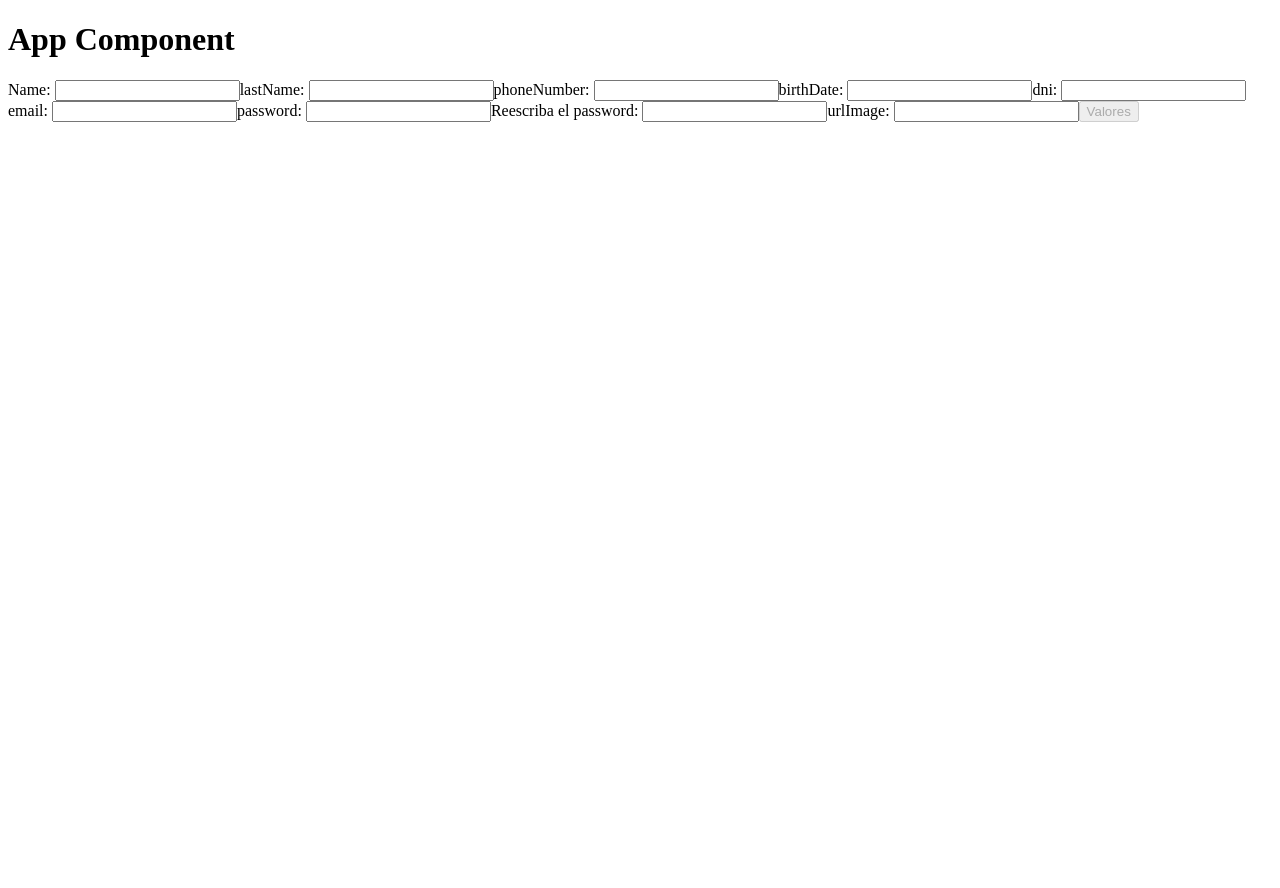
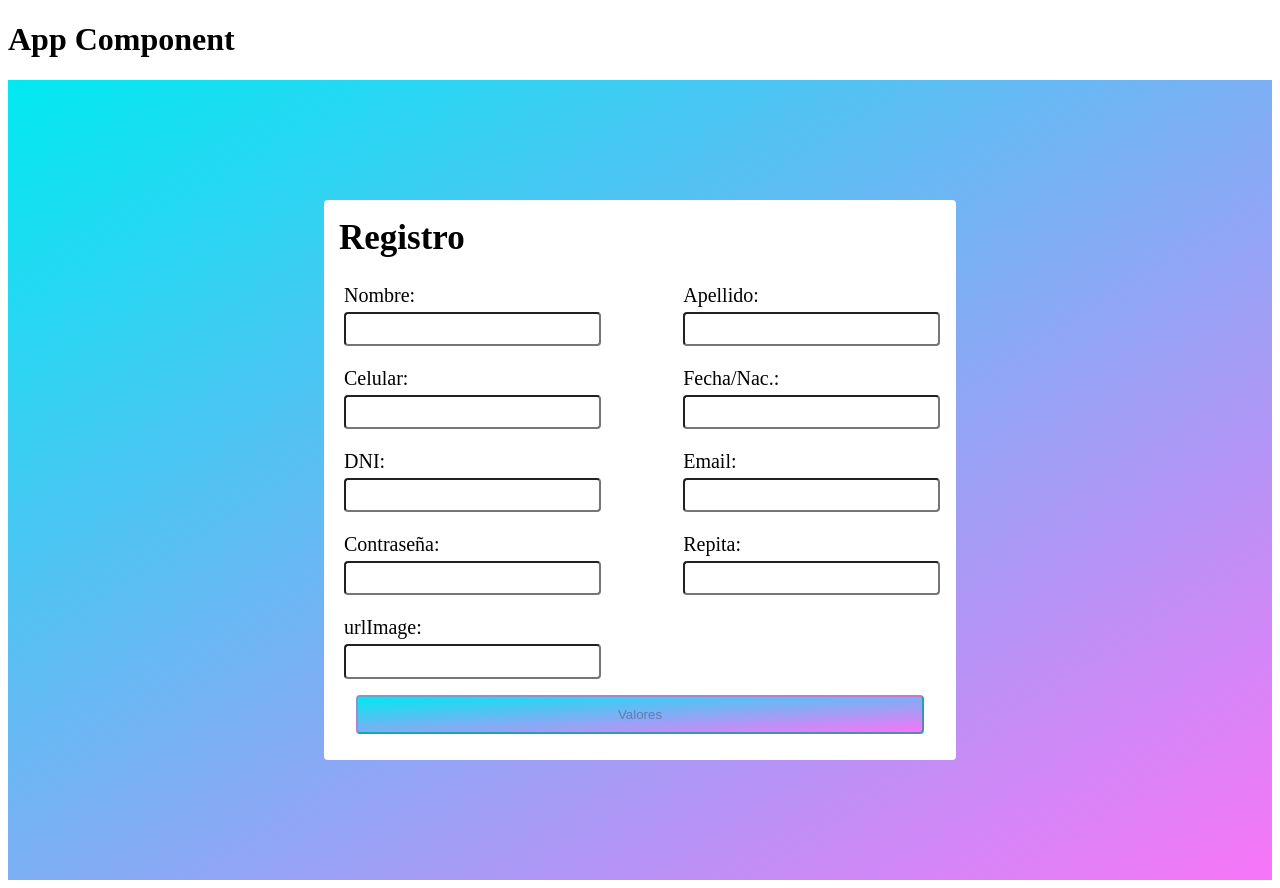
Before and after one commit to francoserjen10/gimnasio-propio-Angular, an Angular app in the folder gym-front-end/: page /register in a window 1280 px wide. Before the commit the page ends 800 px from the top, so only its background shows below. Built offline with nearby package versions, Linux system fonts and the light colour scheme.

Commit message:
Estilo del formulario en proceso -wip

```diff
--- a/gym-front-end/src/app/components/auth/register/register.component.css
+++ b/gym-front-end/src/app/components/auth/register/register.component.css
@@ -0,0 +1,81 @@
+* {
+    margin: 0;
+    padding: 0;
+}
+
+.container {
+    display: flex;
+    justify-content: center;
+    align-items: center;
+    height: 100vh;
+    background-image: linear-gradient(to bottom right, rgb(0, 233, 241), rgb(248, 117, 248));
+}
+
+form {
+    background-color: white;
+    width: 50%;
+    max-width: 800px;
+    min-width: 320px;
+    height: 70%;
+    min-height: 500px;
+    display: flex;
+    flex-direction: column;
+    justify-content: center;
+    padding: 0;
+    margin: 0;
+    border-radius: 4px;
+}
+
+.container-form-group {
+    height: 100%;
+    width: 100%;
+    max-width: 800px;
+    min-width: 320px;
+    display: flex;
+    justify-content: space-between;
+    flex-wrap: wrap;
+    align-content: space-around;
+    margin: 0;
+    padding: 0;
+}
+
+.container-button {
+    width: 100%;
+    display: flex;
+    justify-content: center;
+    margin-bottom: 1%;
+    height: 10%;
+}
+
+.container-input-label {
+    display: flex;
+    flex-direction: column;
+    width: 40%;
+    height: 12%;
+    margin: 5px 20px;
+}
+
+h2 {
+    margin: 15px 15px;
+    width: 100%;
+    font-size: 35px;
+    height: auto;
+}
+
+label {
+    font-size: 20px;
+}
+
+input {
+    width: 100%;
+    height: 45%;
+    margin-top: 5px;
+    border-radius: 4px;
+}
+
+button {
+    height: 70%;
+    width: 90%;
+    background-image: linear-gradient(to bottom right, rgb(0, 233, 241), rgb(248, 117, 248));
+    border-radius: 4px;
+}
--- a/gym-front-end/src/app/components/auth/register/register.component.html
+++ b/gym-front-end/src/app/components/auth/register/register.component.html
@@ -1,34 +1,58 @@
-<div>
+<div class="container">
         <form [formGroup]="registerForm" (ngSubmit)="onSubmit()">
+                <div class="container-form-group">
 
-                <label for="name">Name: </label>
+                        <h2>Registro</h2>
+
+                        <div class="container-input-label">
+                                <label for="name">Nombre: </label>
                                 <input type="text" id="name" formControlName="name">
+                        </div>
 
-                <label for="lastName">lastName: </label>
+                        <div class="container-input-label">
+                                <label for="lastName">Apellido: </label>
                                 <input type="text" id="lastName" formControlName="lastName">
+                        </div>
 
-                <label for="phoneNumber">phoneNumber: </label>
+                        <div class="container-input-label">
+                                <label for="phoneNumber">Celular: </label>
                                 <input type="text" id="phoneNumber" formControlName="phoneNumber">
+                        </div>
 
-                <label for="birthDate">birthDate: </label>
+                        <div class="container-input-label">
+                                <label for="birthDate">Fecha/Nac.: </label>
                                 <input type="text" id="birthDate" formControlName="birthDate">
+                        </div>
 
-                <label for="dni">dni: </label>
+                        <div class="container-input-label">
+                                <label for="dni">DNI: </label>
                                 <input type="text" id="dni" formControlName="dni">
+                        </div>
 
-                <label for="email">email: </label>
+                        <div class="container-input-label">
+                                <label for="email">Email: </label>
                                 <input type="email" id="email" formControlName="email">
+                        </div>
 
-                <label for="password">password: </label>
+                        <div class="container-input-label">
+                                <label for="password">Contraseña: </label>
                                 <input type="password" id="password1" formControlName="password">
+                        </div>
 
-                <label for="password">Reescriba el password: </label>
+                        <div class="container-input-label">
+                                <label for="password">Repita: </label>
                                 <input type="password" id="password2" formControlName="password">
+                        </div>
 
+                        <div class="container-input-label">
                                 <label for="urlImage">urlImage: </label>
                                 <input type="text" id="urlImage" formControlName="urlImage">
+                        </div>
 
+                        <div class="container-button">
                                 <button type="submit" [disabled]="!registerForm.valid">Valores</button>
+                        </div>
+                </div>
 
         </form>
 </div>
```
Also changed, not shown: gym-front-end/src/styles.css (+7 -1 lines). Lines whose indentation alone changed are shown as unchanged.
